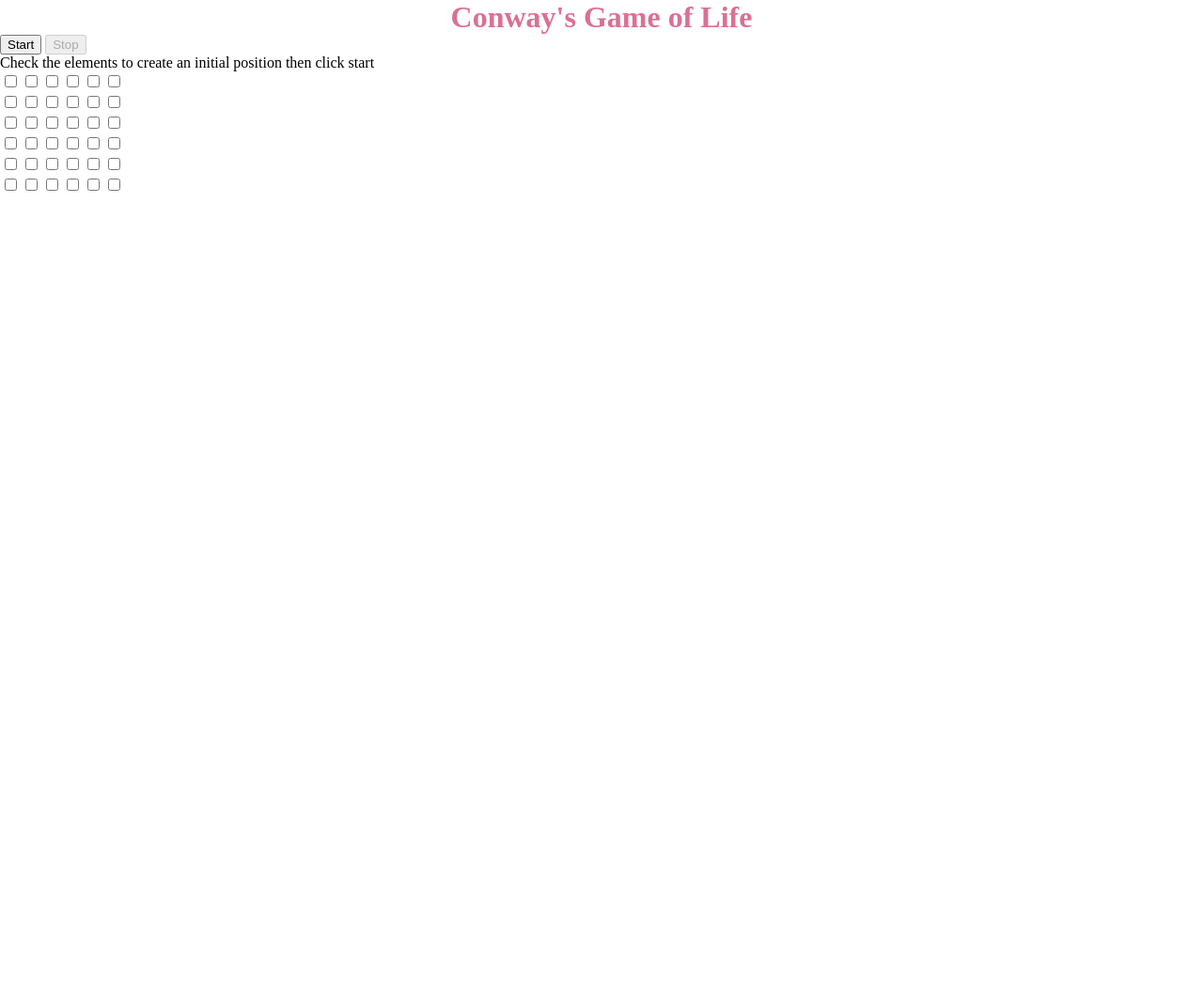
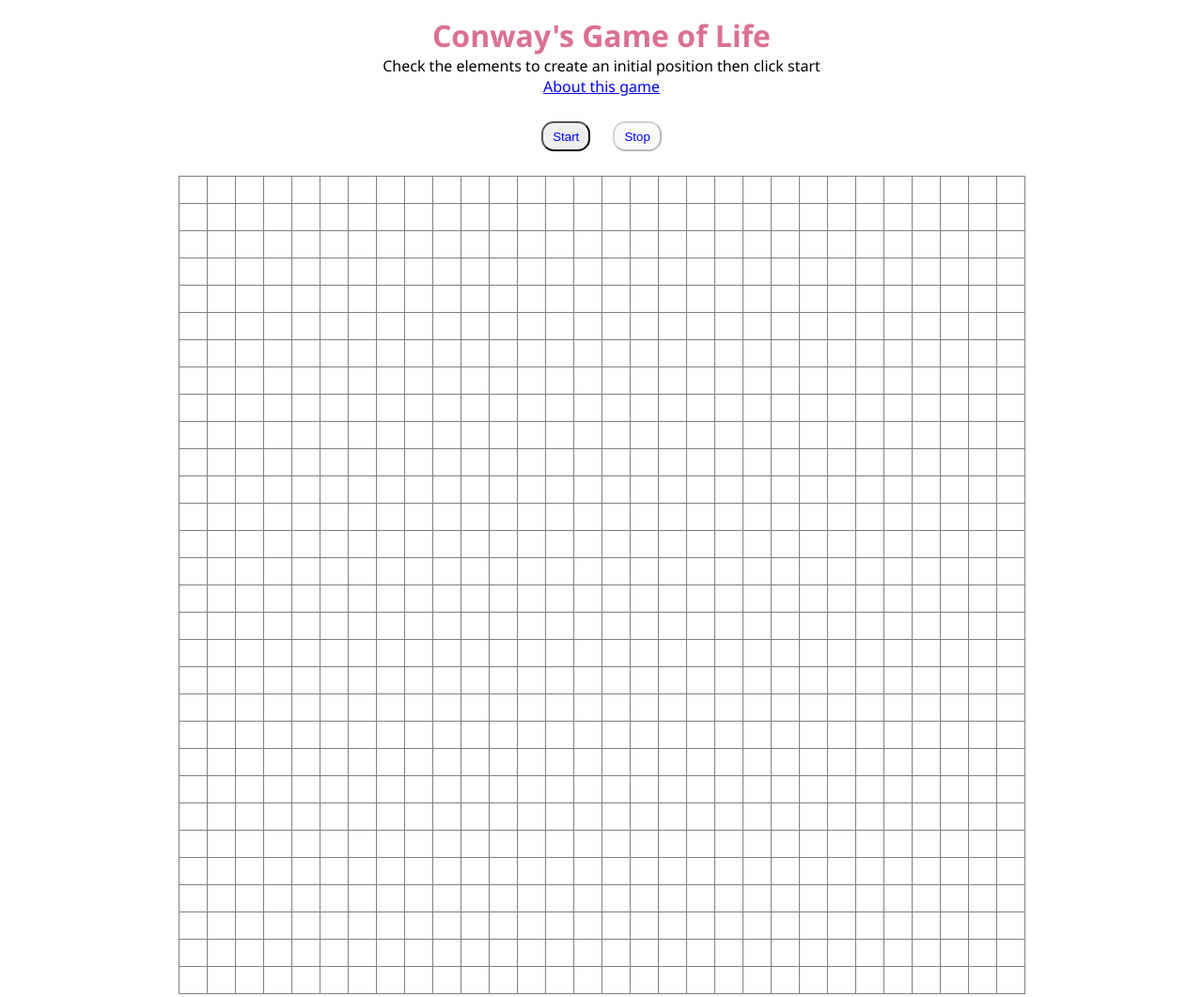
Before and after one commit to Jo-R/Game-of-Life, a plain HTML site: page index.html in a window 1280 px wide. Shown: the whole page at 94% size. Before the commit the page ends 800 px from the top, so only its background shows below. Drawn offline with Linux system fonts and the light colour scheme.

Commit message:
add todo list and soem styling

```diff
--- a/index.html
+++ b/index.html
@@ -11,10 +11,15 @@
 
 <body>
     <h1>Conway's Game of Life</h1>
+    <p>Check the elements to create an initial position then click start</p>
+    <a href="https://en.wikipedia.org/wiki/Conway%27s_Game_of_Life">About this game</a>
 
-    <button id="start">Start</button>
-    <button id="stop">Stop</button>
-    <p>Check the elements to create an initial position then click start</p>
+    <div id="control-panel">
+        <button id="start">Start</button>
+        <button id="stop">Stop</button>
+    </div>
+
+
     <div id="grid"></div>
 
     <script src="./scripts/script.js" type="module"></script>
--- a/scripts/script.js
+++ b/scripts/script.js
@@ -1,15 +1,5 @@
 import {GameLogic} from './game-logic.js';
 import { UiLogic } from './ui-logic.js';
 
-const testGrid = [
-    [0, 0, 0, 0, 0, 0],
-    [0, 0, 0, 0, 0, 0],
-    [0, 1, 1, 1, 0, 0],
-    [0, 0, 0, 0, 0, 0],
-    [0, 0, 0, 0, 0, 0],
-    [0, 0, 0, 0, 0, 0]
-]
 
-
-
-const createUI = new UiLogic(document.getElementById('grid'), 6);
+const createUI = new UiLogic(document.getElementById('grid'), 30);
--- a/styles.css
+++ b/styles.css
@@ -1,4 +1,4 @@
-/* reset https://alligator.io/css/minimal-css-reset/*/
+/**reset https://alligator.io/css/minimal-css-reset/ */
 html {
     box-sizing: border-box;
     font-size: 16px;
@@ -25,13 +25,49 @@ html {
 
   /* Main styles*/
 
+  body {
+    margin: 1em;
+    display: flex;
+    align-items: center;
+    flex-direction: column;
+    font-family: 'Segoe UI', Tahoma, Geneva, Verdana, sans-serif;
+  }
+
   h1 {
       font-weight: bold;
       color: palevioletred;
-      text-align: center;
   }
 
   #grid {
-    margin: auto 0;
-    width: 100%;
+    border-collapse: collapse;
   }
+
+    #grid td {
+      border: 1px solid gray;
+    }
+
+    #grid input[type="checkbox"] {
+      -webkit-appearance: none;
+      -moz-appearance: none;
+      appearance: none;
+      display: block;
+      width: 20px;
+      height: 20px;
+      border: 0;
+      background: white;
+    }
+
+      #grid input[type="checkbox"]:checked {
+        box-shadow: 0 0 0 99px pink inset;
+      }
+
+#control-panel {
+  margin: 1em;
+}
+
+  #control-panel button {
+    border-radius: 1em;
+    color: blue;
+    padding: 0.5em 0.75em;
+    margin: 0.75em;
+  }
```
Also changed, not shown: todo.txt (added).
